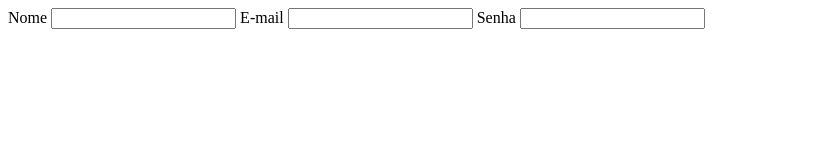
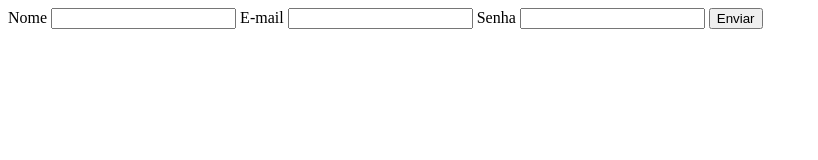
Before and after one commit to rebecaslvs/curso_ebac_frontend, a plain HTML site: page cadastro.html in a window 1280 px wide. Shown: the whole page, without its empty margins (0-818 px from the left). Drawn offline with Linux system fonts and the light colour scheme.

Commit message:
adicionado botão de enviar

```diff
--- a/cadastro.html
+++ b/cadastro.html
@@ -14,6 +14,7 @@
       <input type="email" name="email" id="email" />
       <label for="senha">Senha</label>
       <input type="password" name="senha" id="senha" />
+      <input type="button" name="enviar" value="Enviar" />
     </form>
   </body>
 </html>
```
